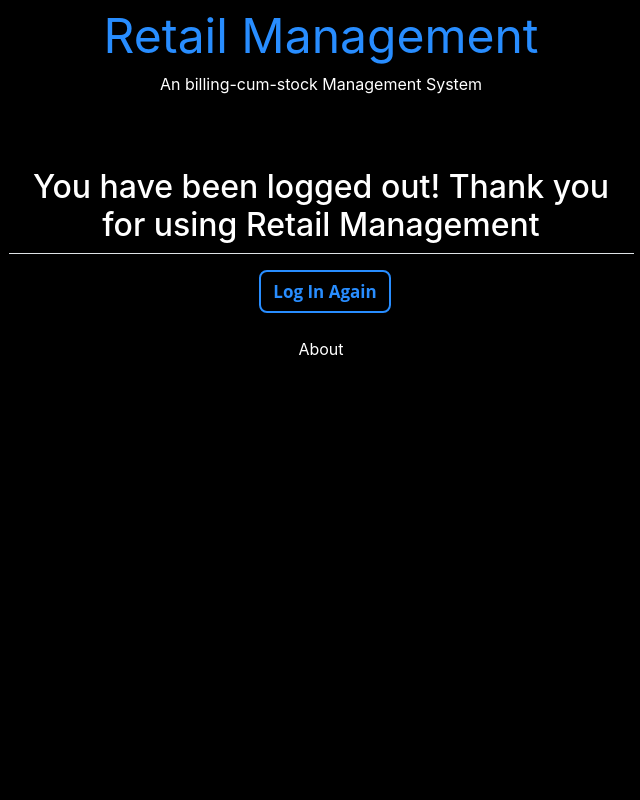
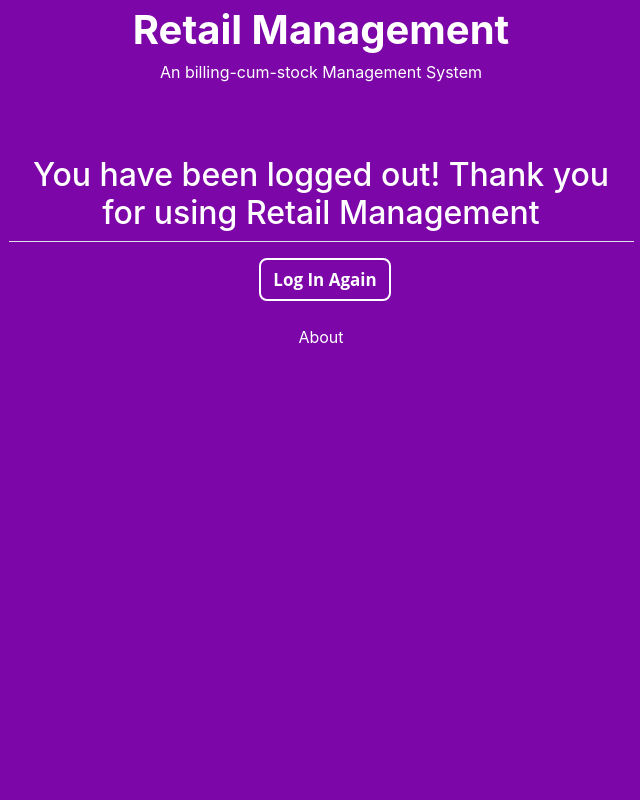
Before and after one commit to 09sachin/msm, a Django app: page /logout/ in a window 1280 px wide. Shown: the whole page, without its empty margins (319-959 px from the left). Run offline with Django 3.2, Linux system fonts and the light colour scheme; some libraries are stand-ins or nearby versions.

Commit message:
UI update

```diff
--- a/homepage/static/css/main.css
+++ b/homepage/static/css/main.css
@@ -19,7 +19,7 @@
 body,
 html {
   height: 100%;
-  background-color: #000000;
+  background: #7c06a7;
 }
 
 .form-group{
@@ -363,9 +363,9 @@ html { width: 100%; height:100%; overflow:hidden; }
 
 
 .ghost-pink {
-  color: #288DFF;
+  color: #ffffff;
   background-color: transparent;
-  border: 2px solid #288DFF;
+  border: 2px solid #ffffff;
   font-size: 17px;
   padding: 7px 12px;
   transition-duration: 0.2s;
--- a/homepage/templates/about.html
+++ b/homepage/templates/about.html
@@ -11,7 +11,7 @@
         <a href="{% url 'home' %}" class="btn ghost-button">Go Back</a>
     {% endif %}
 
-    <div class="align-middle" style="color: #288DFF; font-style: bold; font-size: 3rem;">RetManage</div>
+    <div class="align-middle heading-white-nb" >RetManage</div>
     <div class="align-middle" style="color: #fff">Retail stock management and accounting software</div>
     <br><br>
 
--- a/homepage/templates/login.html
+++ b/homepage/templates/login.html
@@ -24,7 +24,7 @@
 
 <body>
 
-<div class="align-middle" style="color: #288DFF; font-style: bold; font-size: 3rem;">Retail Management</div>
+<div class="align-middle heading-white-nb" >Retail Management</div>
 <div class="align-middle" style="color: #fff">An billing-cum-stock Management  System</div>
 <br><br><br>
 
--- a/homepage/templates/logout.html
+++ b/homepage/templates/logout.html
@@ -24,7 +24,7 @@
 
 <body>
 
-    <div class="align-middle" style="color: #288DFF; font-style: bold; font-size: 3rem;">Retail Management</div>
+    <div class="align-middle heading-white-nb" >Retail Management</div>
     <div class="align-middle" style="color: #fff">An billing-cum-stock Management  System</div>
     <br><br><br>
 
```
